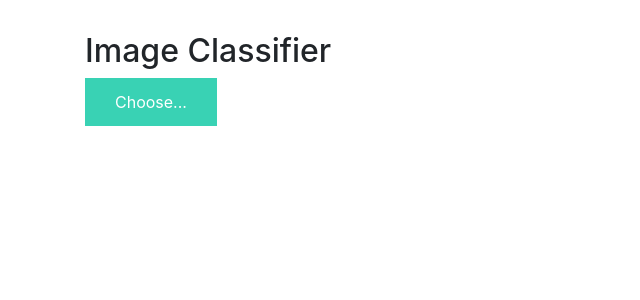
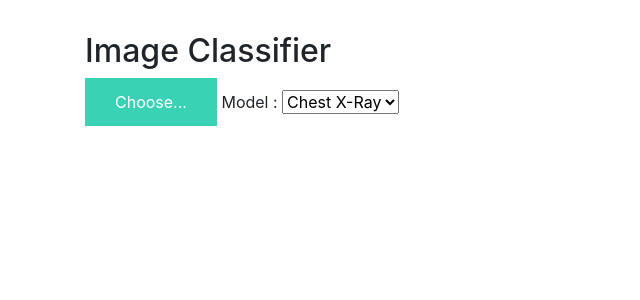
Before and after one commit to SiddharthaShandilya/Medical-Image-Processing, a Flask app: page / in a window 1280 px wide. Shown: the part 56-356 px from the top of the page, without its empty margins (0-640 px from the left). Run offline with Flask 2, Linux system fonts and the light colour scheme; some libraries are stand-ins or nearby versions.

Commit message:
updated index.html file for opting models

```diff
--- a/templates/index.html
+++ b/templates/index.html
@@ -8,6 +8,18 @@
             Choose...
         </label>
         <input type="file" name="file" id="imageUpload" accept=".png, .jpg, .jpeg">
+
+
+
+        <label for="Model">Model :</label>
+        <select name="Model" id="Model">
+            <option value="0">Chest X-Ray</option>
+            <option value="1">CT scan</option>
+        </select>
+
+
+
+
     </form>
 
     <div class="image-section" style="display:none;">
```
